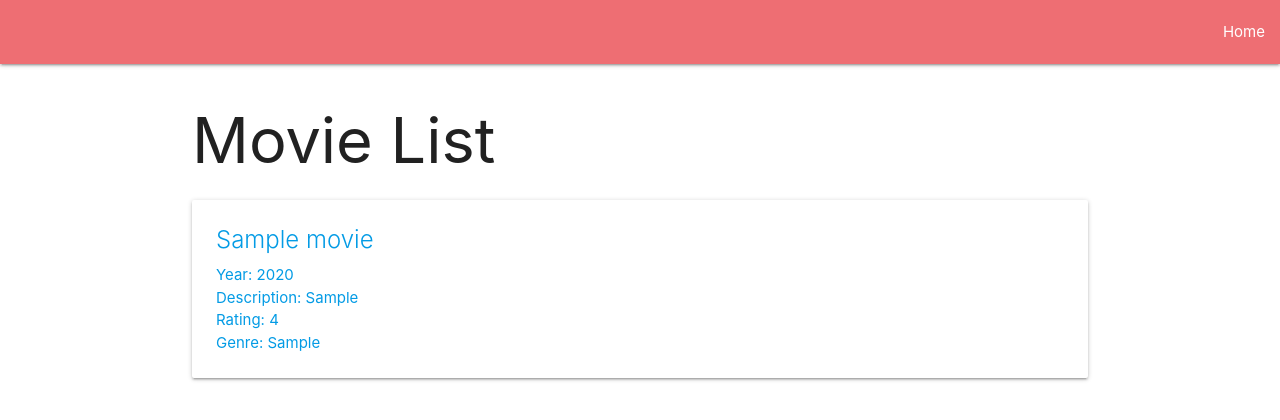
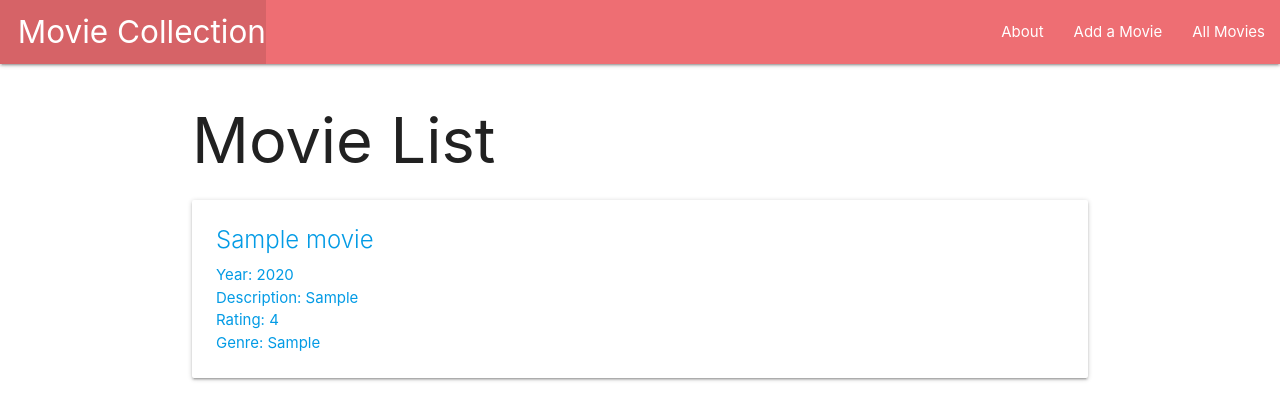
Before and after one commit to lexiedooley/project-3, a Django app: template main_app/templates/movies/index.html in a window 1280 px wide. Shown: the top 420 px of the page. Run offline with Django 4.2, Linux system fonts and the light colour scheme; the template is opened without the code that fills it: values that come from a table or form of the project are taken from there, others are empty; tables that the repository leaves empty hold one stand-in row (values such as "Sample post"); parts of the project's set-up code (start-up, migrations or seed data) failed here and were passed over.

Commit message:
made create function

```diff
--- a/main_app/models.py
+++ b/main_app/models.py
@@ -1,4 +1,5 @@
 from django.db import models
+from django.urls import reverse
 
 # Create your models here.
 class Movie (models.Model):
@@ -10,3 +11,6 @@ class Movie (models.Model):
 
     def __str__(self):
         return f'{self.name} ({self.id})'
+
+    def get_absolute_url(self):
+        return reverse('detail', kwargs={'cat_id': self.id})
--- a/main_app/templates/base.html
+++ b/main_app/templates/base.html
@@ -13,8 +13,13 @@
   <header class="navbar-fixed">
     <nav>
       <div class="nav-wrapper">
+        <ul>
+          <li><a href="{% url 'home' %}" class="left brand-logo">&nbsp;&nbsp;Movie Collection</a></li>
+        </ul>
         <ul class="right">
-          <li><a href="/">Home</a></li>
+          <li><a href="/about">About</a></li>
+          <li><a href="{% url 'movies_create' %}">Add a Movie</a></li>
+          <li><a href="/allmovies">All Movies</a></li>
         </ul>
       </div>
     </nav>
--- a/main_app/urls.py
+++ b/main_app/urls.py
@@ -5,6 +5,7 @@ urlpatterns = [
     path('', views.home, name='home'),
     path('movies/<int:movie_id>/', views.movies_detail, name='movies_detail'),
     path('movies/<int:pk>/update/', views.MovieUpdate.as_view(), name='movies_update'),
-    path('movies/<int:pk>/delete/', views.MovieDelete.as_view(), name='movies_delete')
-    path('movies/' views.movies_index, name='index'),
+    path('movies/<int:pk>/delete/', views.MovieDelete.as_view(), name='movies_delete'),
+    path('allmovies/', views.movies_index, name='index'),
+    path('movies/create/', views.MovieCreate.as_view(), name='movies_create'),
 ]
--- a/main_app/views.py
+++ b/main_app/views.py
@@ -1,5 +1,5 @@
 from django.shortcuts import render
-from django.views.generic.edit import UpdateView, DeleteView
+from django.views.generic.edit import UpdateView, DeleteView, CreateView
 from .models import Movie
 
 # Create your views here.
@@ -21,3 +21,7 @@ def movies_index(request):
                   {
                       'movies': movies
                   })
+class MovieCreate(CreateView):
+    model = Movie
+    fields = '__all__'
+    success_url = '/movies/{movie_id}'
```
